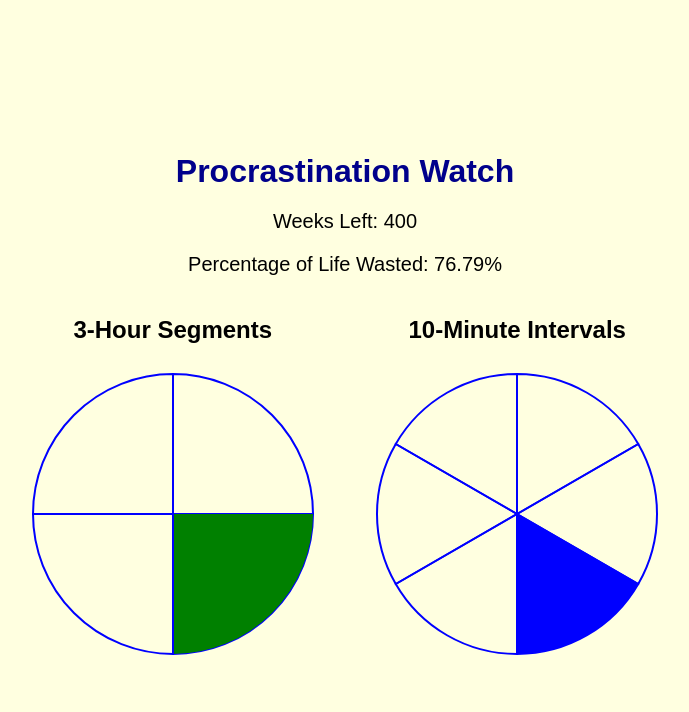
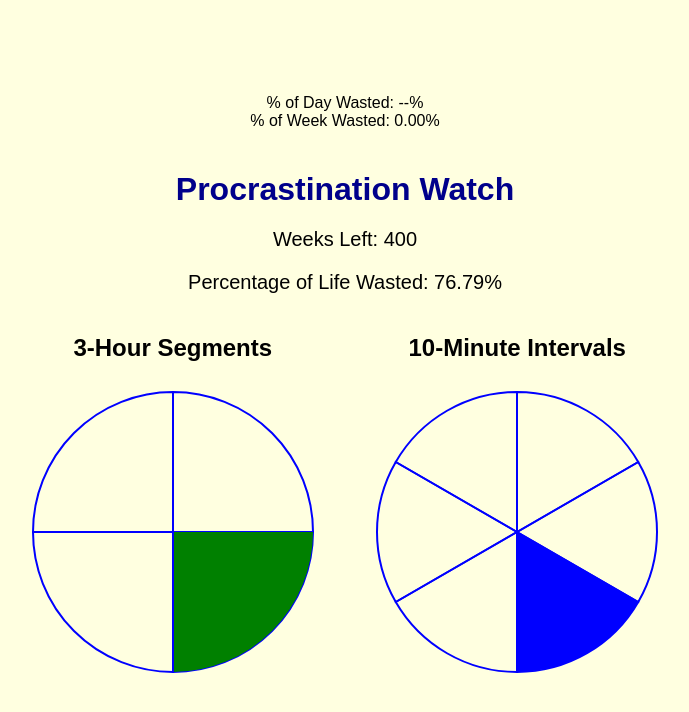
Before and after one commit to lokeshbhaskar1/procrastination-watch, a plain HTML site: page index.html in a window 1280 px wide. Shown: the whole page, without its empty margins (295-984 px from the left). Drawn offline with Linux system fonts and the light colour scheme.

Commit message:
Update index.html

```diff
--- a/index.html
+++ b/index.html
@@ -7,6 +7,14 @@
     <link rel="stylesheet" href="styles.css">
 </head>
 <body>
+    <!-- New Counters -->
+    <div class="counter-box" id="day-counter">
+        % of Day Wasted: <span id="day-percentage">--</span>%
+    </div>
+    <div class="counter-box" id="week-counter">
+        % of Week Wasted: <span id="week-percentage">0.00</span>%
+    </div>
+
     <div id="main-container">
         <h1>Procrastination Watch</h1>
         <div id="life-overview">
```
